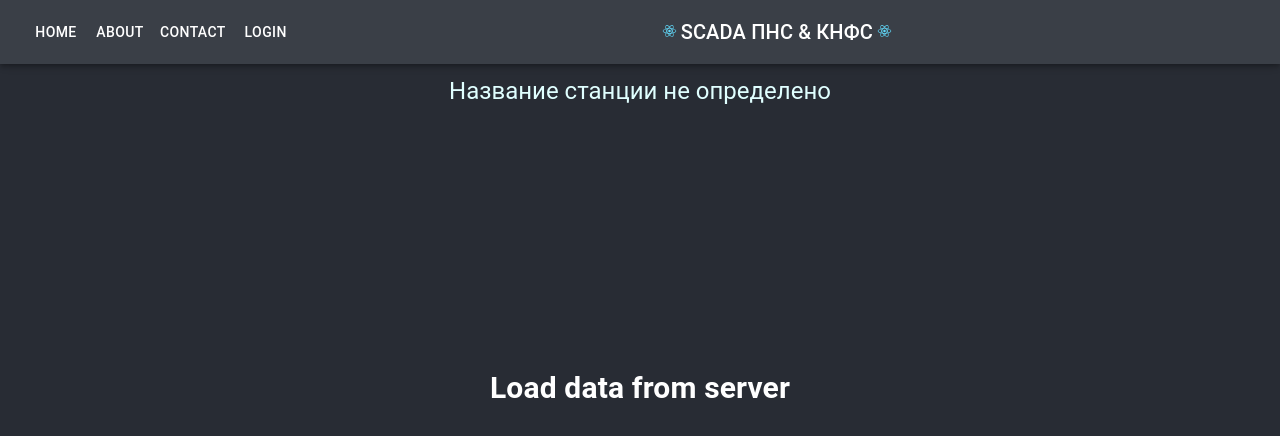
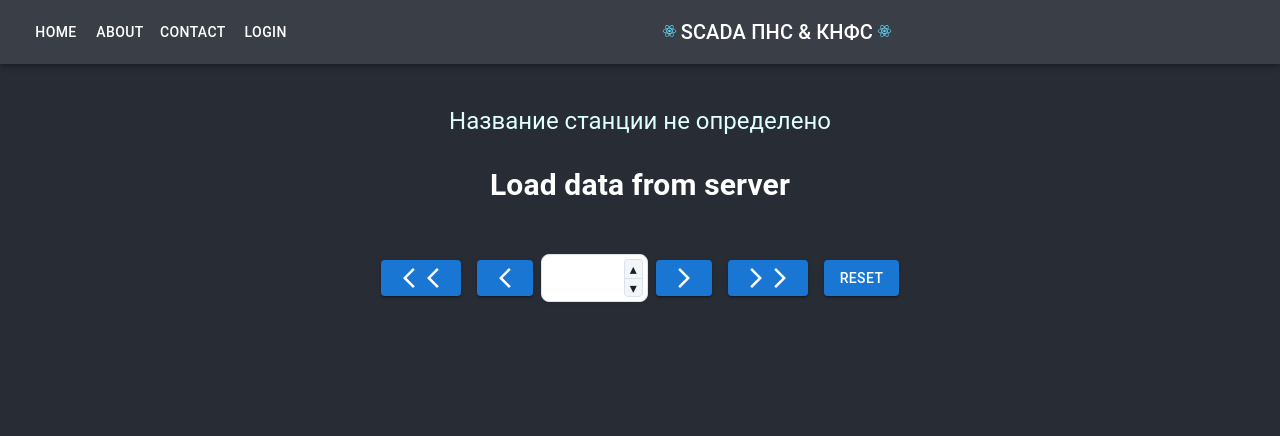
Before and after one commit to Picmaster911/scada-client, a React (Create React App) app: page /trends in a window 1280 px wide. Shown: the top 436 px of the page. Built offline with nearby package versions, Linux system fonts and the light colour scheme; what chartjs-plugin-zoom would draw is missing.

Commit message:
add button + - to charts

```diff
--- a/src/charts/LineChart.js
+++ b/src/charts/LineChart.js
@@ -9,11 +9,14 @@ import {
   Tooltip,
   Legend,
 } from 'chart.js';
-
+import UseNumberInput from '../components/UseNumberInput'
+import { styled } from '@mui/material/styles';
 import { Line } from 'react-chartjs-2';
 import '../LineChart.css'; // Импортируйте ваш CSS файл
-import { Box, Button } from '@mui/material';
+import { Box, Button, Hidden } from '@mui/material';
 import zoomPlugin from 'chartjs-plugin-zoom';
+import ArrowBackIosNewIcon from '@mui/icons-material/ArrowBackIosNew';
+import ArrowForwardIosIcon from '@mui/icons-material/ArrowForwardIos';
 
 ChartJS.register(
   CategoryScale,
@@ -126,39 +129,76 @@ const LineChart = ({ plcData }) => {
     }
   };
 
+  const WraperBox = styled(Box)({
+    display: 'flex',
+    justifyContent: 'center',
+    alignItems: 'center',
+    padding: '20px',
+    boxSizing: 'border-box', // Включаем padding в размер контейнер
+  });
 
   useEffect(() => {
   }, [data])
+  const [value, setValue] = React.useState(null);
+  console.log(value)
+  const callbkF = (value) => {
+    console.log(value)
+  }
+
   return (
     <Box
       sx={{
-        display: 'flex',
+        display: 'block',
         justifyContent: 'center',
         alignItems: 'center',
         width: '100%',
-        height: '70vh',
+        height: '60%',
         padding: '0px',
-        boxSizing: 'border-box', // Включаем padding в размер контейнера
+        // boxSizing: 'border-box', // Включаем padding в размер контейнера
+        // overflow: 'auto', // предотвращаем обрезку содержимого
       }}
     >
       {plcData ?
-        <Box sx={{
-          width: '100%',
-          height: '100%',
-          padding: '2px',
-        }}
+        <Box
+          sx={{
+            width: '100%',
+            height: '100%',
+            padding: '2px',
+            maxWidth: '100%',
+            maxHeight: '100%',
+          }}
         >
           <Line
             ref={chartRef}
             data={data}
             options={options} />
-          <Button onClick={handleResetZoom} variant="contained" sx={{ marginTop: '10px' }}>
-            Reset Zoom
-          </Button>
         </Box>
         : <h2>Load data from server</h2>}
+      <WraperBox>
+        <Hidden smDown>
+          <Button sx={{ m: 1, minWidth: '30px' }} onClick={handleResetZoom} variant="contained">
+            <ArrowBackIosNewIcon />
+            <ArrowBackIosNewIcon />
+          </Button>
+        </Hidden>
+        <Button sx={{ m: 1, minWidth: '30px' }} onClick={handleResetZoom} variant="contained">
+          <ArrowBackIosNewIcon />
+        </Button>
+        <UseNumberInput callbkF={callbkF} />
+        <Button sx={{ m: 1, minWidth: '30px' }} onClick={handleResetZoom} variant="contained" >
+          <ArrowForwardIosIcon />
+        </Button>
+        <Hidden smDown>
+          <Button sx={{ m: 1, minWidth: '30px' }} onClick={handleResetZoom} variant="contained" >
+            <ArrowForwardIosIcon />
+            <ArrowForwardIosIcon />
+          </Button>
+        </Hidden>
+        <Button sx={{ m: 1 }} onClick={handleResetZoom} variant="contained" >
+          Reset
+        </Button>
+      </WraperBox>
     </Box>
-
   )
 }
 <div></div>
--- /dev/null
+++ b/src/components/UseNumberInput.jsx
@@ -0,0 +1,179 @@
+import * as React from 'react';
+import {
+    useState } from 'react';
+import { unstable_useNumberInput as useNumberInput } from '@mui/base/unstable_useNumberInput';
+import { styled } from '@mui/system';
+import { unstable_useForkRef as useForkRef } from '@mui/utils';
+
+const CustomNumberInput = React.forwardRef(function CustomNumberInput(props, ref) {
+  const {
+    getRootProps,
+    getInputProps,
+    getIncrementButtonProps,
+    getDecrementButtonProps,
+    focused,
+  } = useNumberInput(props);
+
+  const inputProps = getInputProps();
+
+  // Make sure that both the forwarded ref and the ref returned from the getInputProps are applied on the input element
+  inputProps.ref = useForkRef(inputProps.ref, ref);
+
+  return (
+    <StyledInputRoot {...getRootProps()} className={focused ? 'focused' : null}>
+      <StyledStepperButton {...getIncrementButtonProps()} className="increment">
+        ▴
+      </StyledStepperButton>
+      <StyledStepperButton {...getDecrementButtonProps()} className="decrement">
+        ▾
+      </StyledStepperButton>
+      <StyledInputElement {...inputProps} />
+    </StyledInputRoot>
+  );
+});
+
+export default function UseNumberInput({ callbkF }) {
+    const [value, setValue] = useState(null);
+    callbkF(value)
+  return (
+    <CustomNumberInput aria-label="Demo number input" placeholder="Type a number…"
+        value={value}
+        onChange={(event, val) => setValue(val)}
+    />
+  );
+}
+
+const blue = {
+  100: '#DAECFF',
+  200: '#B6DAFF',
+  400: '#3399FF',
+  500: '#007FFF',
+  600: '#0072E5',
+  700: '#0059B2',
+  900: '#003A75',
+};
+
+const grey = {
+  50: '#F3F6F9',
+  100: '#E5EAF2',
+  200: '#DAE2ED',
+  300: '#C7D0DD',
+  400: '#B0B8C4',
+  500: '#9DA8B7',
+  600: '#6B7A90',
+  700: '#434D5B',
+  800: '#303740',
+  900: '#1C2025',
+};
+
+const StyledInputRoot = styled('div')(
+    ({ theme }) => `
+    font-family: 'IBM Plex Sans', sans-serif;
+    font-weight: 400;
+    border-radius: 8px;
+    color: ${theme.palette.mode === 'dark' ? grey[300] : grey[900]};
+    background: ${theme.palette.mode === 'dark' ? grey[900] : '#fff'};
+    border: 1px solid ${theme.palette.mode === 'dark' ? grey[700] : grey[200]};
+    box-shadow: 0px 2px 4px ${
+      theme.palette.mode === 'dark' ? 'rgba(0,0,0, 0.5)' : 'rgba(0,0,0, 0.05)'
+    };
+    display: grid;
+    grid-template-columns: 1fr 19px;
+    grid-template-rows: 1fr 1fr;
+    overflow: hidden;
+    column-gap: 8px;
+    padding: 4px;
+    min-width: 50px; // Устанавливаем минимальную ширину
+
+      &.focused {
+        border-color: ${blue[400]};
+        box-shadow: 0 0 0 3px ${theme.palette.mode === 'dark' ? blue[700] : blue[200]};
+
+        & button:hover {
+          background: ${blue[400]};
+        }
+        // firefox
+        &:focus-visible {
+          outline: 0;
+      }
+    `,
+  );
+
+const StyledInputElement = styled('input')(
+  ({ theme }) => `
+  min-width: 30px; // Устанавливаем минимальную ширину
+  max-width: 70px; // Устанавливаем минимальную ширину
+  font-size: 0.875rem;
+  font-family: inherit;
+  font-weight: 400;
+  line-height: 1.5;
+  grid-column: 1/2;
+  grid-row: 1/3;
+  color: ${theme.palette.mode === 'dark' ? grey[300] : grey[900]};
+  background: inherit;
+  border: none;
+  border-radius: inherit;
+  padding: 1px 1px;
+  outline: 0;
+`,
+);
+
+const StyledStepperButton = styled('button')(
+  ({ theme }) => `
+  display: flex;
+  flex-flow: row nowrap;
+  justify-content: center;
+  align-items: center;
+  appearance: none;
+  padding: 0;
+  width: 19px;
+  height: 19px;
+  font-family: system-ui, sans-serif;
+  font-size: 0.875rem;
+  line-height: 1;
+  box-sizing: border-box;
+  background: ${theme.palette.mode === 'dark' ? grey[900] : '#fff'};
+  border: 0;
+  color: ${theme.palette.mode === 'dark' ? grey[300] : grey[900]};
+  transition-property: all;
+  transition-timing-function: cubic-bezier(0.4, 0, 0.2, 1);
+  transition-duration: 120ms;
+
+    &.increment {
+      grid-column: 2/3;
+      grid-row: 1/2;
+      border-top-left-radius: 4px;
+      border-top-right-radius: 4px;
+      border: 1px solid;
+      border-bottom: 0;
+      border-color: ${theme.palette.mode === 'dark' ? grey[800] : grey[200]};
+      background: ${theme.palette.mode === 'dark' ? grey[900] : grey[50]};
+      color: ${theme.palette.mode === 'dark' ? grey[200] : grey[900]};
+
+      &:hover {
+        cursor: pointer;
+        color: #FFF;
+        background: ${theme.palette.mode === 'dark' ? blue[600] : blue[500]};
+        border-color: ${theme.palette.mode === 'dark' ? blue[400] : blue[600]};
+      }
+    }
+
+    &.decrement {
+      grid-column: 2/3;
+      grid-row: 2/3;
+      border-bottom-left-radius: 4px;
+      border-bottom-right-radius: 4px;
+      border: 1px solid;
+      border-color: ${theme.palette.mode === 'dark' ? grey[800] : grey[200]};
+      background: ${theme.palette.mode === 'dark' ? grey[900] : grey[50]};
+      color: ${theme.palette.mode === 'dark' ? grey[200] : grey[900]};
+
+      &:hover {
+        cursor: pointer;
+        color: #FFF;
+        background: ${theme.palette.mode === 'dark' ? blue[600] : blue[500]};
+        border-color: ${theme.palette.mode === 'dark' ? blue[400] : blue[600]};
+      }
+  }
+  `,
+);
--- a/src/pages/MainPage.jsx
+++ b/src/pages/MainPage.jsx
@@ -19,6 +19,7 @@ function MainPage() {
     }, []);
     return (
         <header className="App-header">
+
             <Grid container direction="column" alignItems="center" spacing={2}>
                 <Hidden smUp>
                     <Typography variant="h4" component="p" marginTop="5px">
--- a/src/pages/TrendsPage.jsx
+++ b/src/pages/TrendsPage.jsx
@@ -19,7 +19,8 @@ function TrendsPage() {
         width: '100%',
         height: '100vh',
         padding: '0px',
-        boxSizing: 'border-box', // Включаем padding в размер контейнера
+        boxSizing: 'border-box', // Включаем padding в размер контейнер
+        overflow: 'auto', // предотвращаем обрезку содержимого
     });
 
 
```
